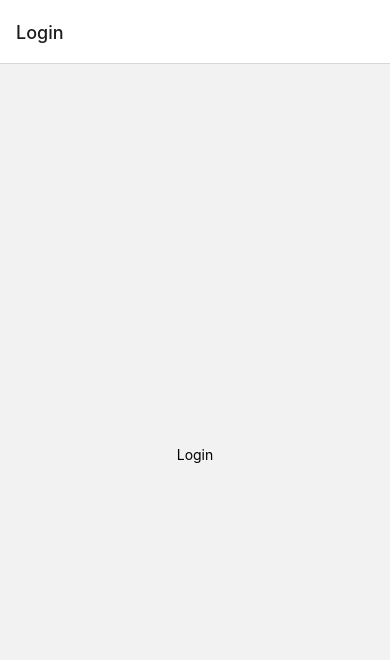
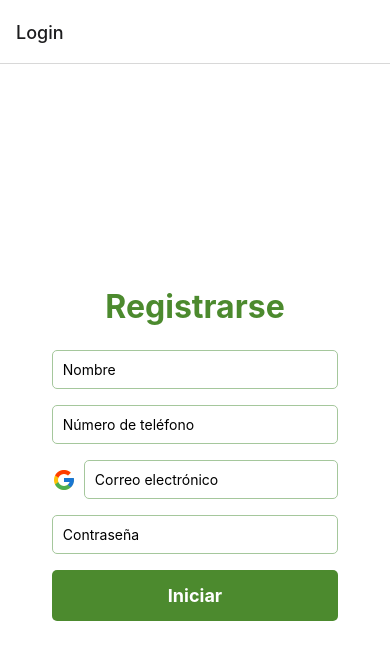
Before and after one commit to JoshRod20/-System.Dev-, a React Native app in the folder AgroSense/: screen /Login in a window 390 px wide. Shown: the top 660 px of the page. Built offline with nearby package versions, Linux system fonts and the light colour scheme.

Commit message:
Creación de Inputs y Button

```diff
--- a/AgroSense/App.js
+++ b/AgroSense/App.js
@@ -1,5 +1,5 @@
 import { StatusBar } from 'expo-status-bar';
-import { StyleSheet, Text, View } from 'react-native';
+import { StyleSheet, Text, View, Image } from 'react-native';
 import 'react-native-gesture-handler';
 
 import { createStackNavigator } from '@react-navigation/stack';
--- a/AgroSense/SRC/Screens/Login.js
+++ b/AgroSense/SRC/Screens/Login.js
@@ -1,11 +1,55 @@
-import { Text, StyleSheet, View, TextInput, Button } from "react-native";
+import { Text, StyleSheet, View, TextInput, TouchableOpacity, Image } from "react-native";
 import React, { useState } from "react";
 
 export default function Login({ }) {
+    const [name, setName] = useState("");
+    const [phone, setPhone] = useState("");
+    const [email, setEmail] = useState("");
+    const [password, setPassword] = useState("");
 
 return (
     <View style={styles.container}>
-        <Text>Login</Text>
+            <Text style={styles.title}>Registrarse</Text>
+
+            <TextInput
+                style={styles.input}
+                placeholder="Nombre"
+                value={name}
+                onChangeText={setName}
+                leftIcon={{ type: 'font-awesome', name: 'user' }} // Ejemplo de ícono
+            />
+
+            <TextInput
+                style={styles.input}
+                placeholder="Número de teléfono"
+                value={phone}
+                keyboardType="phone-pad"
+                onChangeText={setPhone}
+            />
+
+            <View style={styles.emailContainer}>
+                <Image source={require('../Assets/icons8-logo-de-google-48.png')} style={styles.googleIcon} />
+                    <TextInput
+                        style={styles.inputEmail}
+                        placeholder="Correo electrónico"
+                        value={email}
+                        keyboardType="email-address"
+                        onChangeText={setEmail}
+                    />
+            </View>
+
+                <TextInput
+                    style={styles.input}
+                    placeholder="Contraseña"
+                    value={password}
+                    secureTextEntry={true}
+                    onChangeText={setPassword}
+                />
+
+    <TouchableOpacity style={styles.button}>
+        <Text style={styles.buttonText}>Iniciar</Text>
+    </TouchableOpacity>
+
     </View>
     );
 }
@@ -16,13 +60,56 @@ container: {
         justifyContent: "center",
         alignItems: "center",
         padding: 16,
+        backgroundColor: "#fff",
+    },
+    title: {
+        fontSize: 32,
+        fontWeight: "bold",
+        marginBottom: 24,
+        color: "#4C8A2E",
     },
     input: {
         width: "80%",
         padding: 10,
         borderWidth: 1,
-    borderColor: "#ccc",
+        borderColor: "#A5C79C",
         marginBottom: 16,
         borderRadius: 5,
     },
+    emailContainer: {
+        flexDirection: "row",
+        alignItems: "center",
+        width: "80%",
+        marginBottom: 16,
+    },
+    inputEmail: {
+        flex: 1,
+        padding: 10,
+        borderWidth: 1,
+        borderColor: "#A5C79C",
+        borderRadius: 5,
+    },
+    googleIcon: {
+        width: 24,
+        height: 24,
+        marginRight: 8,
+    },
+    button: {
+        width: "80%",
+        padding: 15,
+        backgroundColor: "#4C8A2E",
+        alignItems: "center",
+        borderRadius: 5,
+    },
+    buttonText: {
+        color: "#fff",
+        fontSize: 18,
+        fontWeight: "bold",
+    },
+    footerImage: {
+        width: 150,
+        height: 150,
+        resizeMode: "contain",
+        marginTop: 20,
+},
 });
```
Also changed, not shown: AgroSense/SRC/Assets/favicon.png (renamed from AgroSense/assets/favicon.png), AgroSense/SRC/Assets/icons8-logo-de-google-48.png (added). Lines whose indentation alone changed are shown as unchanged.
